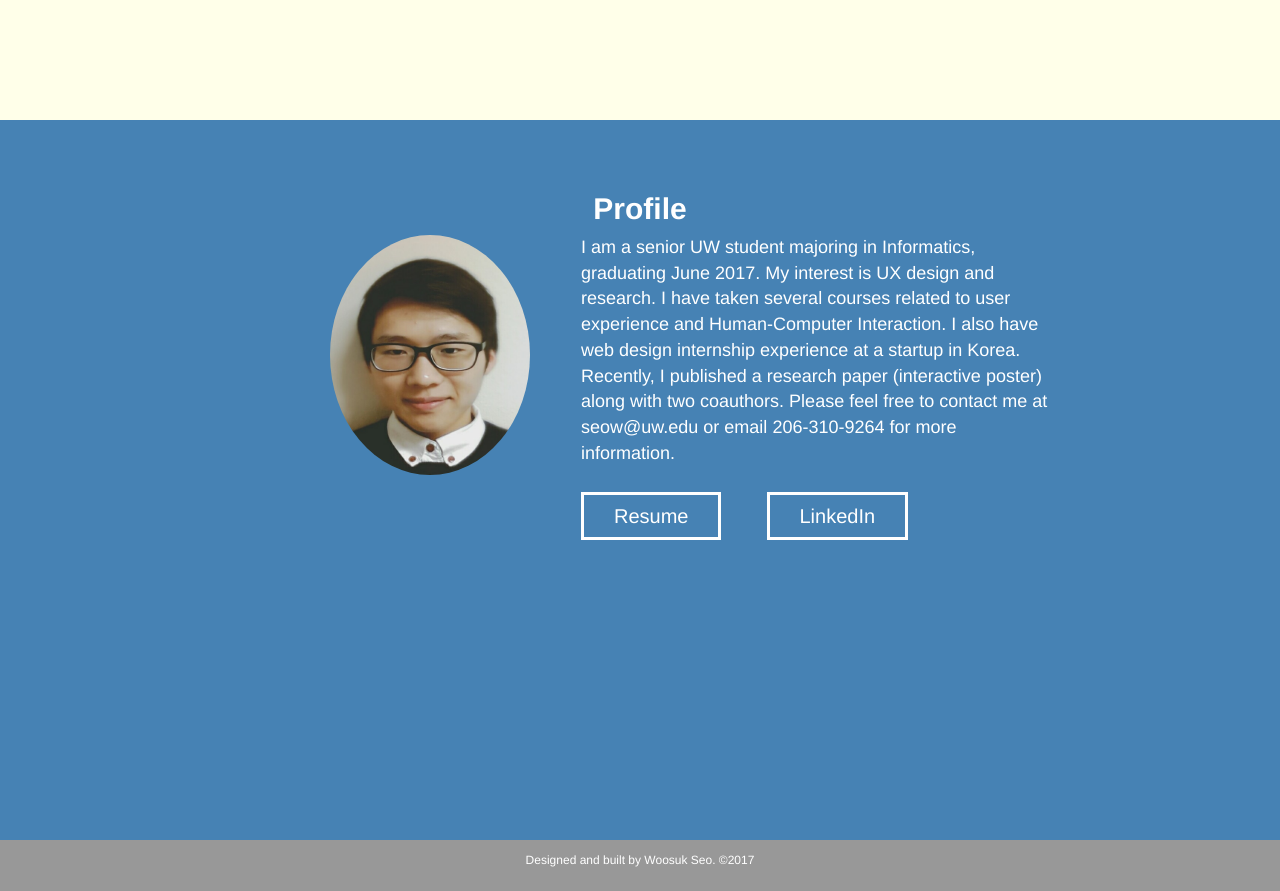
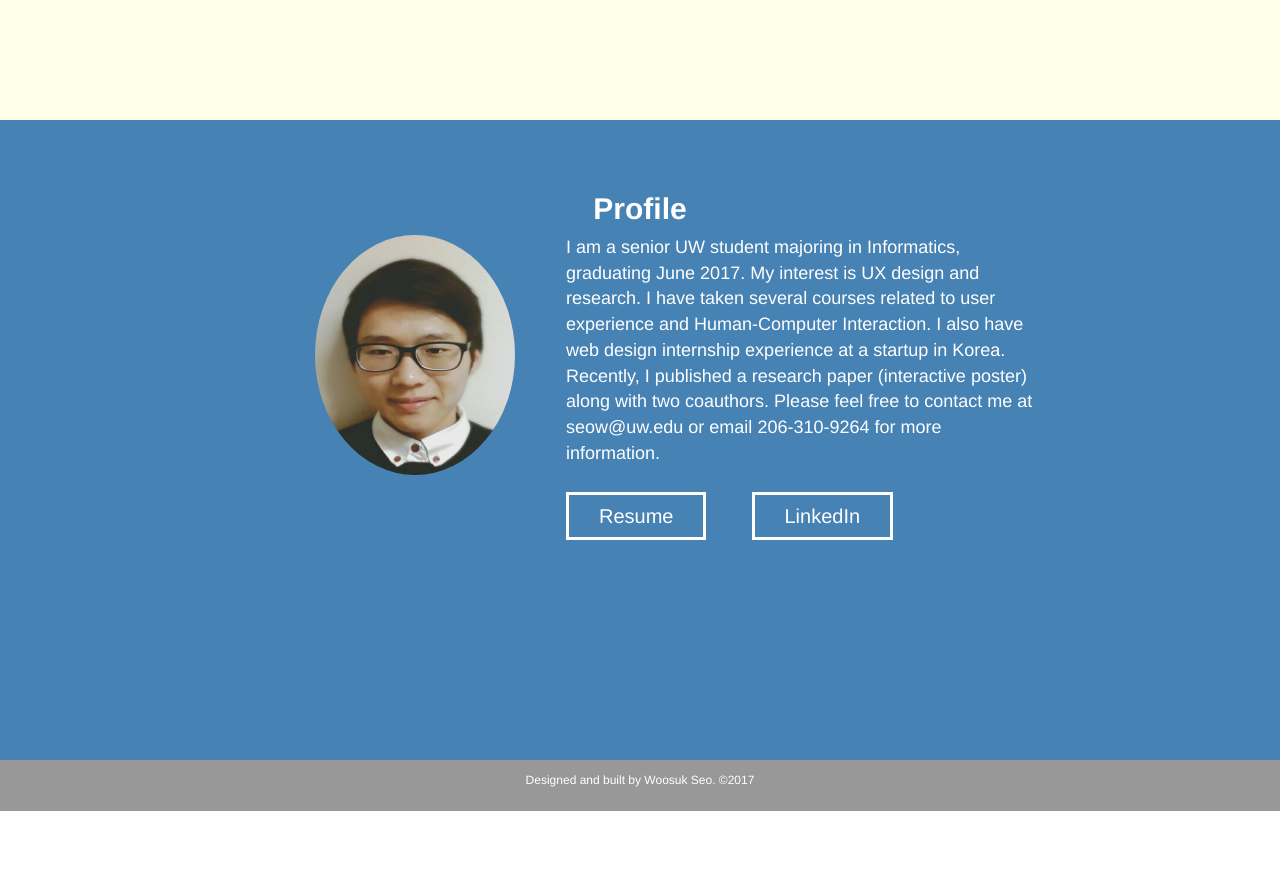
Before and after one commit to jjang8661/portfolio, a plain HTML site: page index.html in a window 1280 px wide. Shown: the part 2520-3411 px from the top of the page. After the commit the page ends 3331 px from the top, so only its background shows below. Drawn offline with nearby package versions, Linux system fonts and the light colour scheme; some packages are replaced by stand-ins of ours.

Commit message:
Edit marin of profile section

```diff
--- a/css/main.css
+++ b/css/main.css
@@ -54,6 +54,9 @@ body {
 }
 
 #profileSection {
+	height: 80vh;
+	padding-top: 1.5em;
+	margin-bottom: 0 !important;
 	background-color: steelblue;
 }
 
--- a/partials/home.html
+++ b/partials/home.html
@@ -60,7 +60,7 @@
             </div>
       </section>
 
-      <section id="profileSection" class="container-fluid homeSections">
+      <section id="profileSection">
         <h2 style="color:white"> Profile </h2>
         <a href="images/woosuk.jpg" data-lightbox="profile" data-title="Woosuk Seo (Graphic Designer)">
         <div class="profilePic col-lg-6" style = 'background-image: url(images/woosuk.jpg)'></div></a>
```
